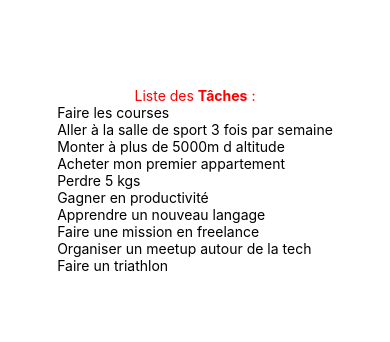
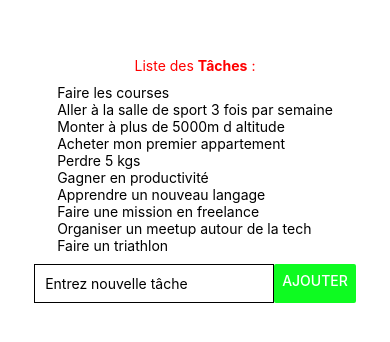
Before and after one commit to MaHeR7F/TodoReactNativeApp, a React Native app: screen / in a window 390 px wide. Shown: the part 242-584 px from the top of the page. Built offline with nearby package versions, Linux system fonts and the light colour scheme.

Commit message:
step 2 : Add input with placeholder + button + row style

```diff
--- a/App.js
+++ b/App.js
@@ -1,5 +1,6 @@
 import { StatusBar } from 'expo-status-bar';
-import { StyleSheet, Text, View } from 'react-native';
+import {Alert, Button, StyleSheet, Text, TextInput, View} from 'react-native';
+import {useState} from "react";
 
 const styles = StyleSheet.create({
   container: {
@@ -10,9 +11,19 @@ const styles = StyleSheet.create({
   },
   title: {
     color: 'red',
+    padding: 10
   },
   bold: {
     fontWeight: 'bold'
+  },
+  input: {
+    borderWidth: 1,
+    padding: 10
+  },
+  row: {
+    flexDirection: 'row',
+    flexWrap: 'wrap',
+    padding: 10
   }
 });
 
@@ -31,6 +42,8 @@ const sampleGoals = [
 
 export default function App() {
 
+  const [text, onChangeText] = useState("Entrez nouvelle tâche");
+
   return (
     <View style={styles.container}>
       <StatusBar style="auto" />
@@ -40,6 +53,20 @@ export default function App() {
       <View>
         {sampleGoals.map((goal) => (<Text>{goal}</Text>))}
       </View>
+      <View style = {styles.row}>
+        <TextInput
+            style={styles.input}
+            onChangeText={onChangeText}
+            value={text}
+            placeholder="useless placeholder"
+        />
+        <Button
+            style={styles.input}
+            title="Ajouter"
+            color="#0efb21"
+            onPress={() => Alert.alert('Button with adjusted color pressed')}
+        />
+      </View>
     </View>
   );
 }
```
